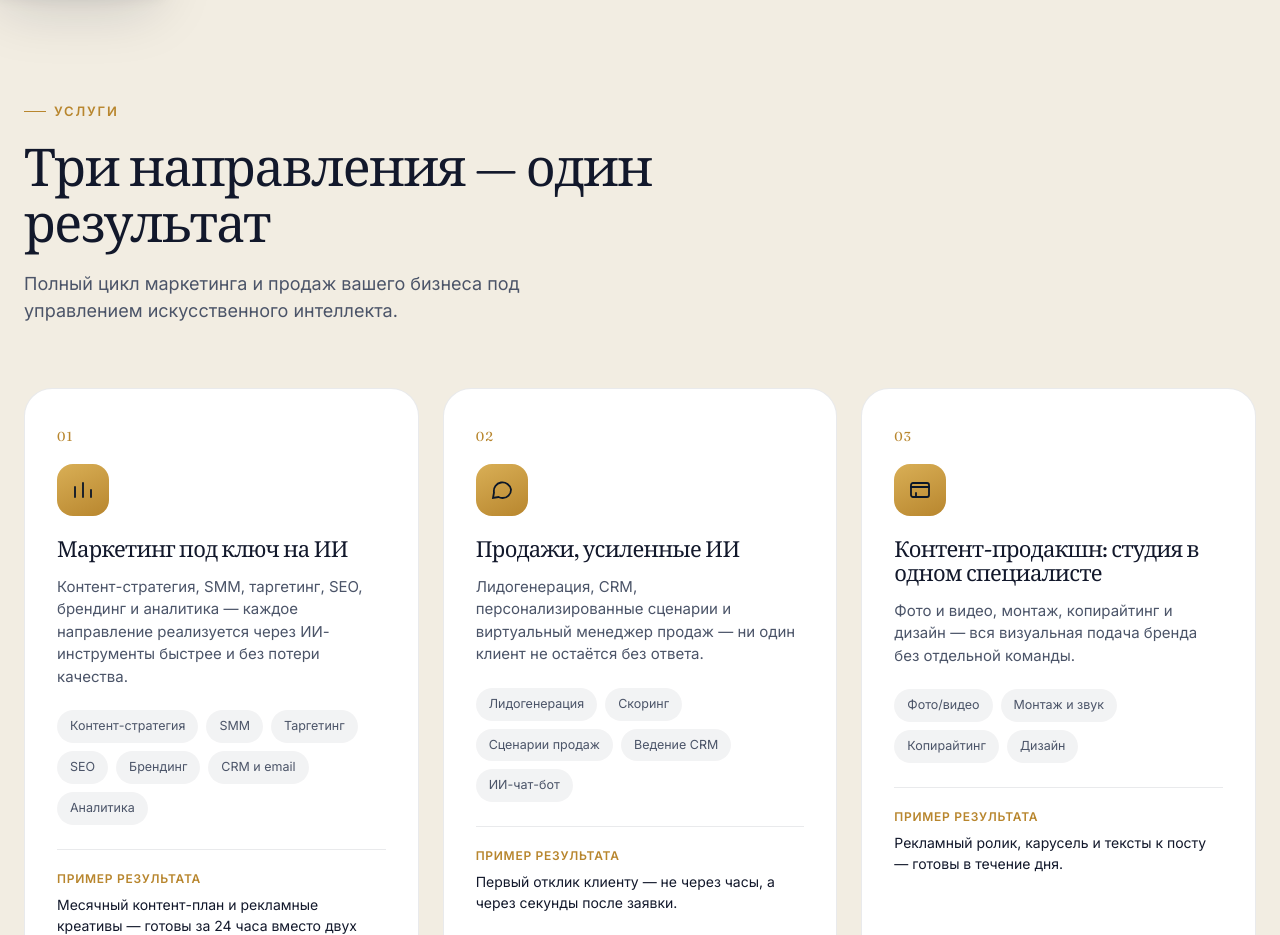
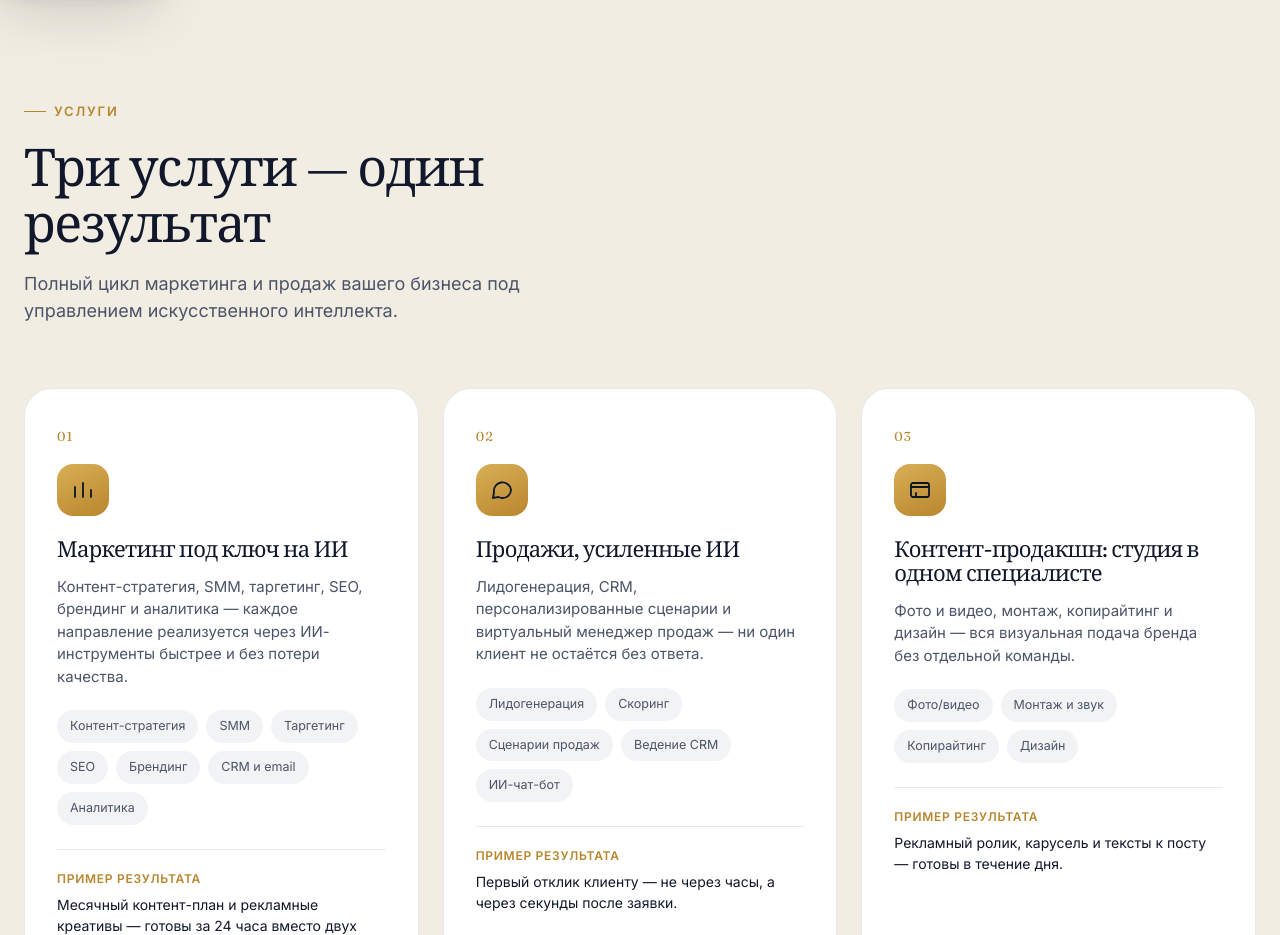
Before and after one commit to minaikhansaltanat-prog/uldana, a website: page index.html in a window 1280 px wide. Shown: the part 2080-3015 px from the top of the page. Drawn offline with nearby package versions, Linux system fonts and the light colour scheme.

Commit message:
Rename services section heading from "направления" to "услуги"
Aligns the heading with the "Услуги" eyebrow label above it.

```diff
--- a/index.html
+++ b/index.html
@@ -1492,7 +1492,7 @@ html[data-theme="dark"] .chat-msg.bot{background:rgba(255,255,255,.06);}
   <div class="container">
     <div class="section-head">
       <div class="eyebrow"><span class="i18n-ru">Услуги</span><span class="i18n-kz">Қызметтер</span></div>
-      <h2 class="section-title"><span class="i18n-ru">Три направления — один результат</span><span class="i18n-kz">Үш бағыт — бір нәтиже</span></h2>
+      <h2 class="section-title"><span class="i18n-ru">Три услуги — один результат</span><span class="i18n-kz">Үш қызмет — бір нәтиже</span></h2>
       <p class="section-sub"><span class="i18n-ru">Полный цикл маркетинга и продаж вашего бизнеса под управлением искусственного интеллекта.</span><span class="i18n-kz">Бизнесіңіздің толық маркетинг пен сату циклі жасанды интеллект басқаруымен.</span></p>
     </div>
     <div class="services-grid">
```
